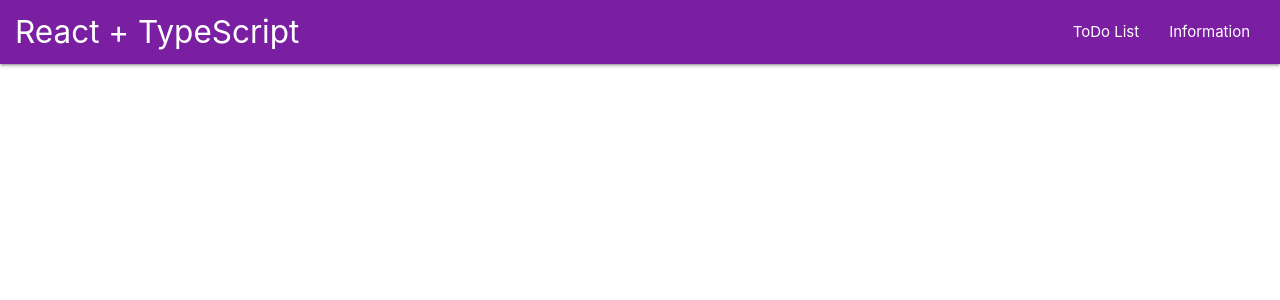
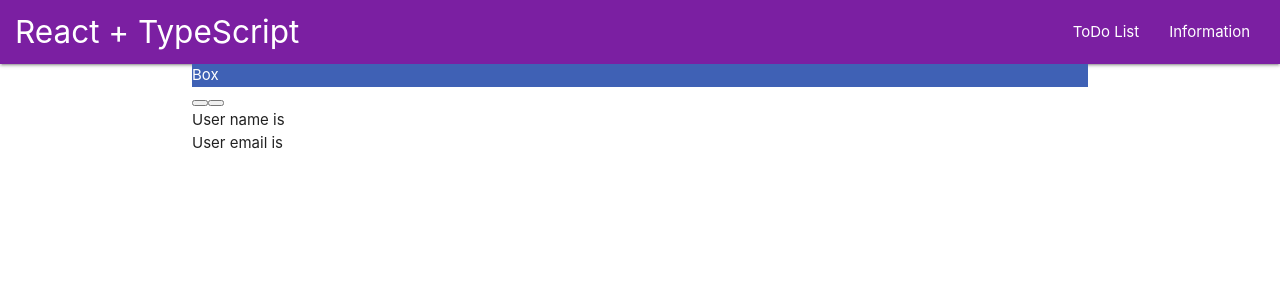
Before and after one commit to Beefeater84/TypeScript, a React (Create React App) app in the folder react-ts/: page /userContext in a window 1280 px wide. Shown: the top 300 px of the page. Built offline with nearby package versions, Linux system fonts and the light colour scheme.

Commit message:
+ useRefHook + useContextHook

```diff
--- a/react-ts/src/App.tsx
+++ b/react-ts/src/App.tsx
@@ -4,6 +4,9 @@ import {BrowserRouter, Switch, Route} from 'react-router-dom'
 import {Navbar} from "./components/Navbar";
 import {TodoPages} from "./pages/TodoPages";
 import {AboutPage} from "./pages/AboutPage";
+import {ThemeContextProvider} from "./components/UseContext/ThemeContext";
+import {Box} from "./components/UseContext/Box";
+import {User} from "./components/UserUseContext/User";
 
 
 const App: React.FC = () => {
@@ -12,10 +15,15 @@ const App: React.FC = () => {
         <BrowserRouter>
             <Navbar/>
             <div className="container">
-                <Switch>
-                    <Route component={TodoPages} path="/" exact/>
-                    <Route component={AboutPage} path="/about"/>
-                </Switch>
+                <ThemeContextProvider>
+                    <Box />
+                    <Switch>
+                        <Route component={TodoPages} path="/" exact/>
+                        <Route component={AboutPage} path="/about"/>
+                        <Route component={Box} path="/boxcontext"/>
+                        <Route component={User} path="/userContext"/>
+                    </Switch>
+                </ThemeContextProvider>
             </div>
         </BrowserRouter>
     );
--- /dev/null
+++ b/react-ts/src/components/UseContext/Box.tsx
@@ -0,0 +1,9 @@
+import {useContext} from "react";
+import {ThemeContext} from "./ThemeContext";
+
+
+export const Box = () => {
+    const theme = useContext(ThemeContext)
+
+    return <div style={{backgroundColor: theme.primary.main, color: theme.primary.text}}>Box</div>
+}
--- /dev/null
+++ b/react-ts/src/components/UseContext/ThemeContext.tsx
@@ -0,0 +1,12 @@
+import React, {createContext} from 'react'
+import {theme} from "./theme";
+
+type ThemeContextProviderProps = {
+    children: React.ReactNode
+}
+
+export const ThemeContext = createContext(theme)
+
+export const ThemeContextProvider = ({children}: ThemeContextProviderProps) => {
+    return <ThemeContext.Provider value={theme}>{children}</ThemeContext.Provider>
+}
--- /dev/null
+++ b/react-ts/src/components/UseContext/theme.ts
@@ -0,0 +1,10 @@
+export const theme = {
+    primary: {
+        main: '#3f61b5',
+        text: '#fff'
+    },
+    secondary: {
+        main: '#f50057',
+        text: '#fff'
+    }
+}
--- /dev/null
+++ b/react-ts/src/components/UserUseContext/User.tsx
@@ -0,0 +1,31 @@
+import {useContext} from "react";
+import {UserContext} from "./userContext";
+
+export const User = () => {
+
+    const userContext = useContext(UserContext)
+    const handleLogin = () => {
+        if(userContext){
+            userContext.setUser({
+                name: 'Tony',
+                email: 'tony@gmail.com'
+            })
+
+        }
+    }
+    const handleLogout = () => {
+        if(userContext){
+            userContext.setUser(null)
+
+        }
+    }
+
+    return (
+        <div>
+            <button onClick={handleLogin} />
+            <button onClick={handleLogout} />
+            <div>User name is {userContext.user?.name}</div>
+            <div>User email is {userContext.user?.email}</div>
+        </div>
+    )
+}
--- /dev/null
+++ b/react-ts/src/components/UserUseContext/userContext.tsx
@@ -0,0 +1,25 @@
+import React, {createContext, useState} from "react";
+
+export type AuthUser = {
+    name: string,
+    email: string
+}
+
+
+type userContextType = {
+    user: AuthUser | null,
+    setUser:  React.Dispatch<React.SetStateAction<AuthUser | null>>
+}
+
+type UserContextProviderProp = {
+    children: React.ReactNode
+}
+
+// export const UserContext = createContext<userContextType | null>(null)
+export const UserContext = createContext({} as userContextType)
+
+export const UserContextProvider = ({children}: UserContextProviderProp) => {
+    const [user, setUser] = useState<AuthUser | null>(null)
+    return <UserContext.Provider value={{user, setUser}}>{children}</UserContext.Provider>
+
+}
```
Also changed, not shown: react-ts/src/components/Hooks.tsx (+46 -1 lines).
